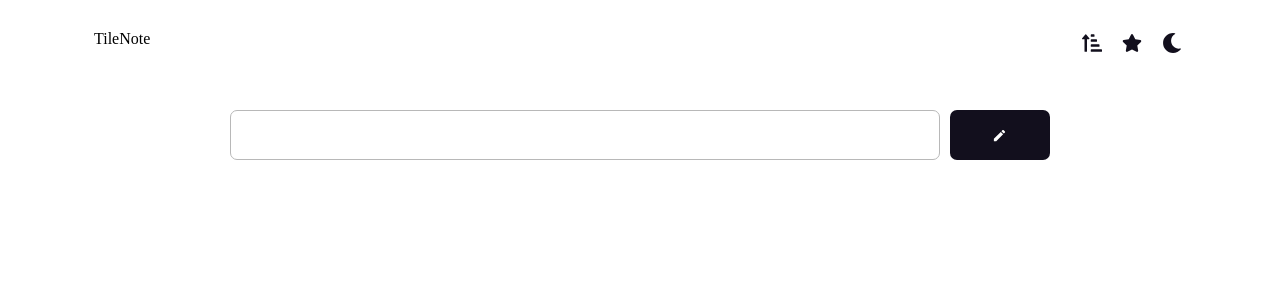
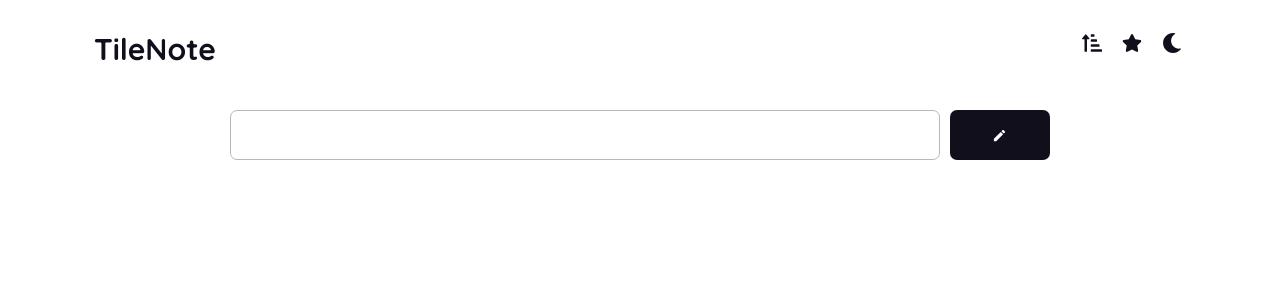
Before and after one commit to Nimus-oes/react-tile-note-app, a React (Vite) app: page / in a window 1280 px wide. Shown: the top 300 px of the page. Built offline with nearby package versions, Linux system fonts and the light colour scheme.

Commit message:
Add font style

```diff
--- a/index.html
+++ b/index.html
@@ -2,6 +2,12 @@
 <html lang="en">
   <head>
     <meta charset="UTF-8" />
+    <link rel="preconnect" href="https://fonts.googleapis.com" />
+    <link rel="preconnect" href="https://fonts.gstatic.com" crossorigin />
+    <link
+      href="https://fonts.googleapis.com/css2?family=Quicksand:wght@300..700&display=swap"
+      rel="stylesheet"
+    />
     <title>TileNote App by Nimus</title>
   </head>
   <body>
--- a/src/components/Header/Header.module.css
+++ b/src/components/Header/Header.module.css
@@ -20,6 +20,12 @@
   font-size: 20px;
 }
 
+.logo {
+  font-size: 30px;
+  font-weight: 700;
+  color: var(--theme-btn);
+}
+
 @media screen and (min-width: 769px) {
   .container {
     padding: 0 30px;
--- a/src/components/Header/Header.tsx
+++ b/src/components/Header/Header.tsx
@@ -34,7 +34,7 @@
 
   return (
     <header className={styles.container}>
-      <div>TileNote</div>
+      <div className={styles.logo}>TileNote</div>
       <div className={styles.rightWrapper}>
         <button onClick={handleSorterChange} className={styles.sorterBtn}>
           {sorter === "asc" ? <FaSortAmountDown /> : <FaSortAmountUpAlt />}
--- a/src/index.css
+++ b/src/index.css
@@ -23,6 +23,7 @@
 
 body {
   width: 100vw;
+  font-family: "Quicksand", sans-serif;
 }
 
 button {
```
